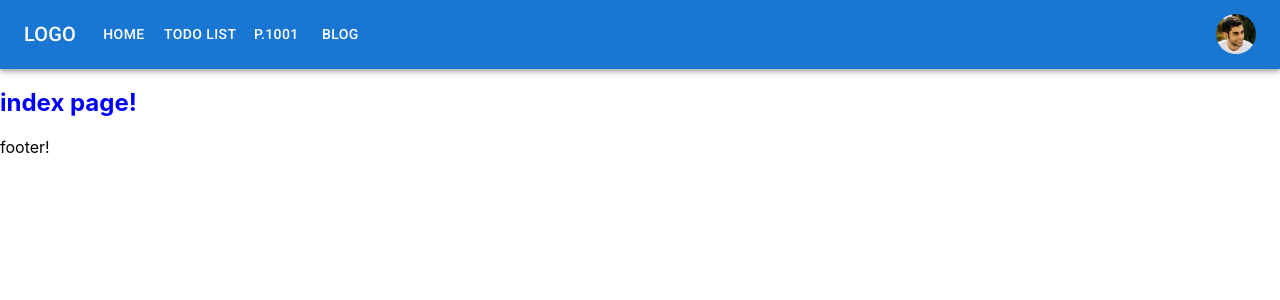
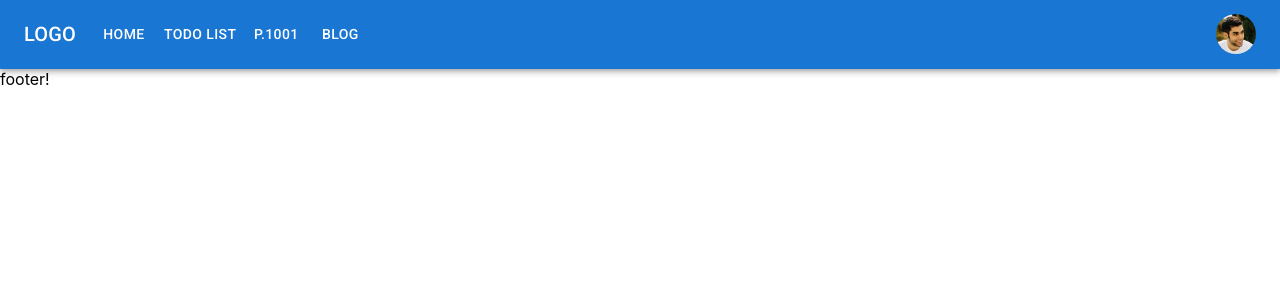
Before and after one commit to payamspot/nextjs-ts-test-app, a Next.js app: page / in a window 1280 px wide. Shown: the top 300 px of the page. Built offline with nearby package versions, Linux system fonts and the light colour scheme; data requests are answered from the project's data file.

Commit message:
loading index products using getStaticProps (1)

```diff
--- a/pages/index.tsx
+++ b/pages/index.tsx
@@ -2,6 +2,13 @@ import type { NextPage } from 'next';
 import Layout from '../components/layout';
 import Head from 'next/head';
 import styles from '../styles/index.module.scss';
+
+type Product = {
+  id: number;
+  title: string;
+  image: string;
+  description: string;
+};
 
 const Home: NextPage = () => {
   return (
@@ -9,9 +16,18 @@ const Home: NextPage = () => {
       <Head>
         <title>index page title</title>
       </Head>
-      <h2 className={styles.blue}>index page!</h2>
     </Layout>
   );
 };
 
+export async function getStaticProps() {
+  const res = await fetch('http://localhost:3333/products');
+  const products: Product[] = await res.json();
+  return {
+    props: {
+      products,
+    },
+  };
+}
+
 export default Home;
--- a/styles/index.module.scss
+++ /dev/null
@@ -1,3 +0,0 @@
-.blue {
-  color: blue;
-}
```
